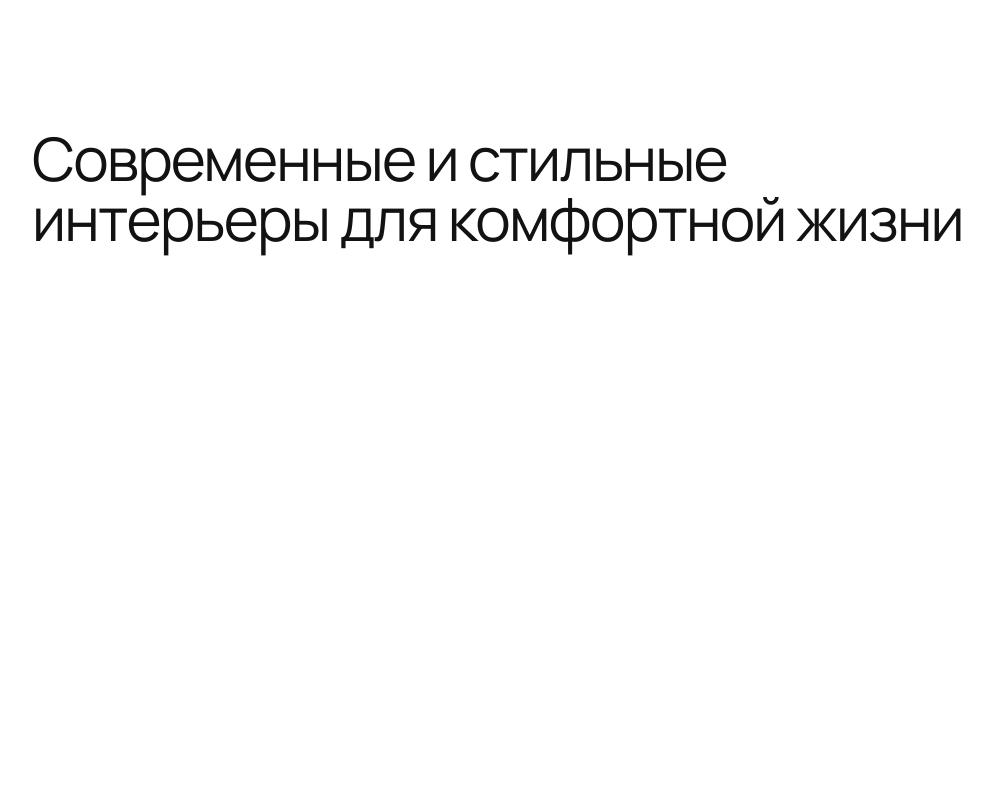
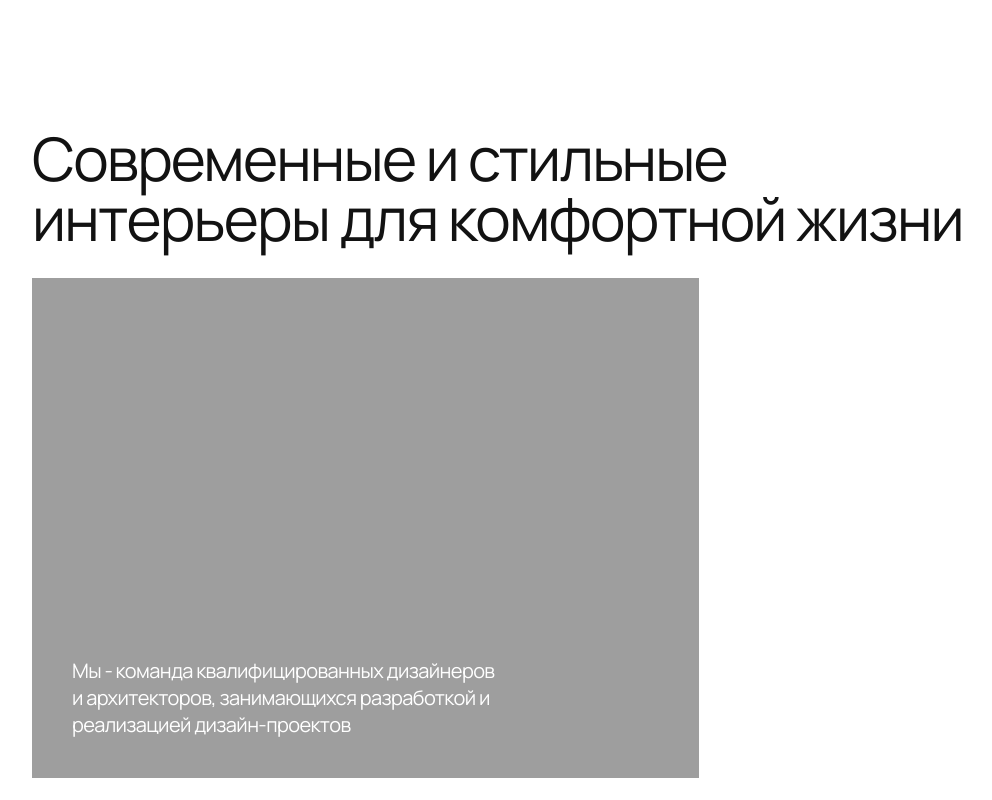
Before and after one commit to sutygindenis/Metrica, a plain HTML site: page index.html in a window 1280 px wide. Shown: the top 800 px of the page, without its empty margins (93-1085 px from the left). Drawn offline with Linux system fonts and the light colour scheme; the site is published under a folder, as on GitHub Pages, so addresses that start at the root find nothing.

Commit message:
Update styles.css

```diff
--- a/styles/styles.css
+++ b/styles/styles.css
@@ -29,7 +29,7 @@ h1 {
     height: 500px;
     width: 1150px;
 
-    background-image: url('/resources/mainview_chair.png');
+    background-image: url('../resources/mainview_chair.png');
     background-size: contain;
     background-repeat: no-repeat;
 
```
